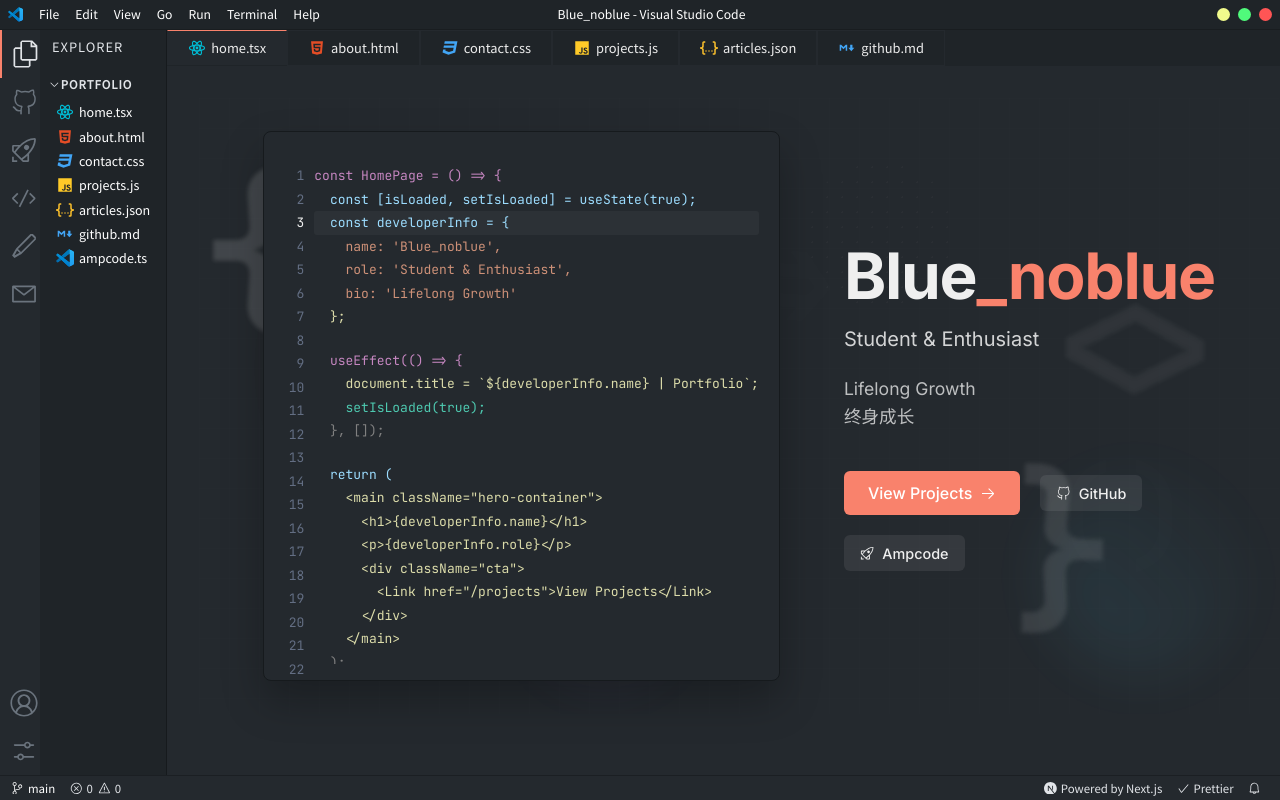
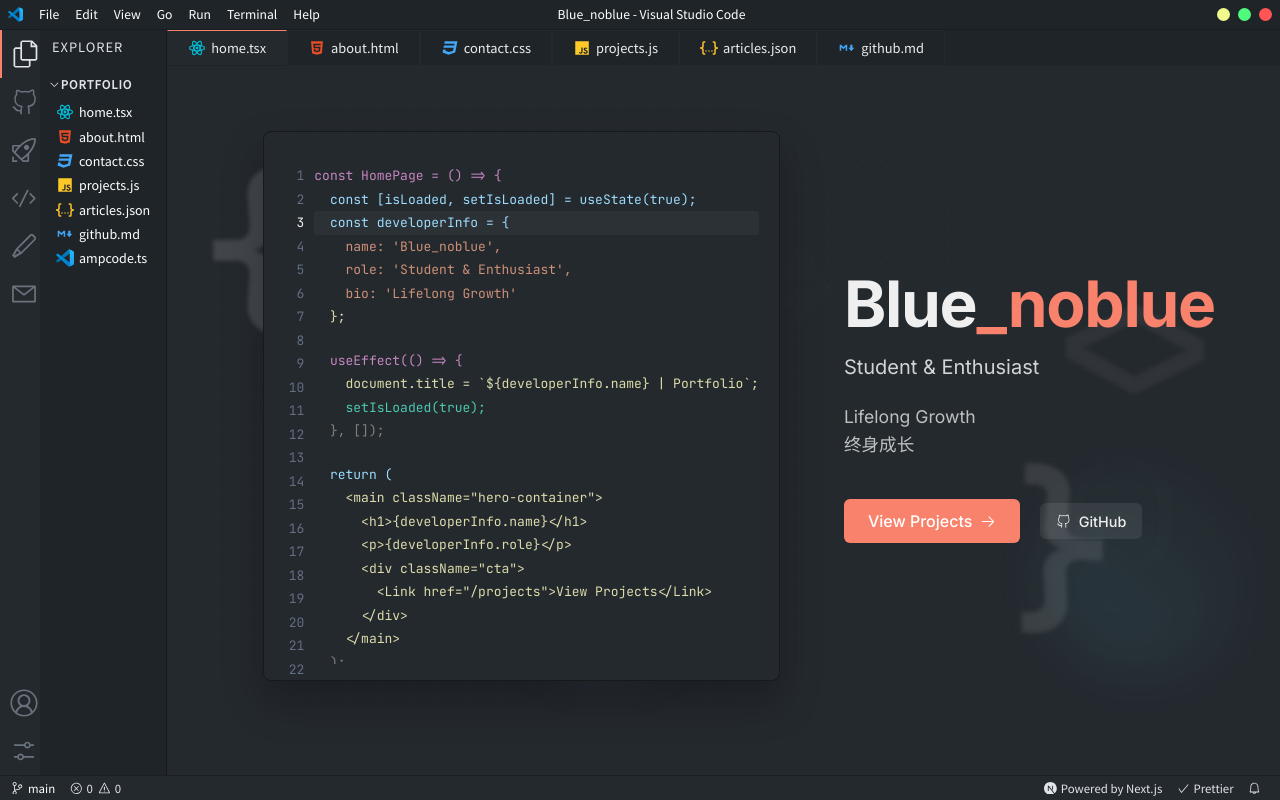
Before and after one commit to g1157/vscode-portfolio, a Next.js app: page / in a window 1280 px wide. Built offline with nearby package versions, Linux system fonts and the light colour scheme.

Commit message:
feat: remove Ampcode link from home page

```diff
--- a/pages/index.tsx
+++ b/pages/index.tsx
@@ -109,9 +109,6 @@
             <Link href="/github" className={styles.secondaryLink}>
               <VscGithubAlt /> GitHub
             </Link>
-            <Link href="/ampcode" className={styles.secondaryLink}>
-              <VscRocket /> Ampcode
-            </Link>
           </div>
         </div>
       </div>
```
